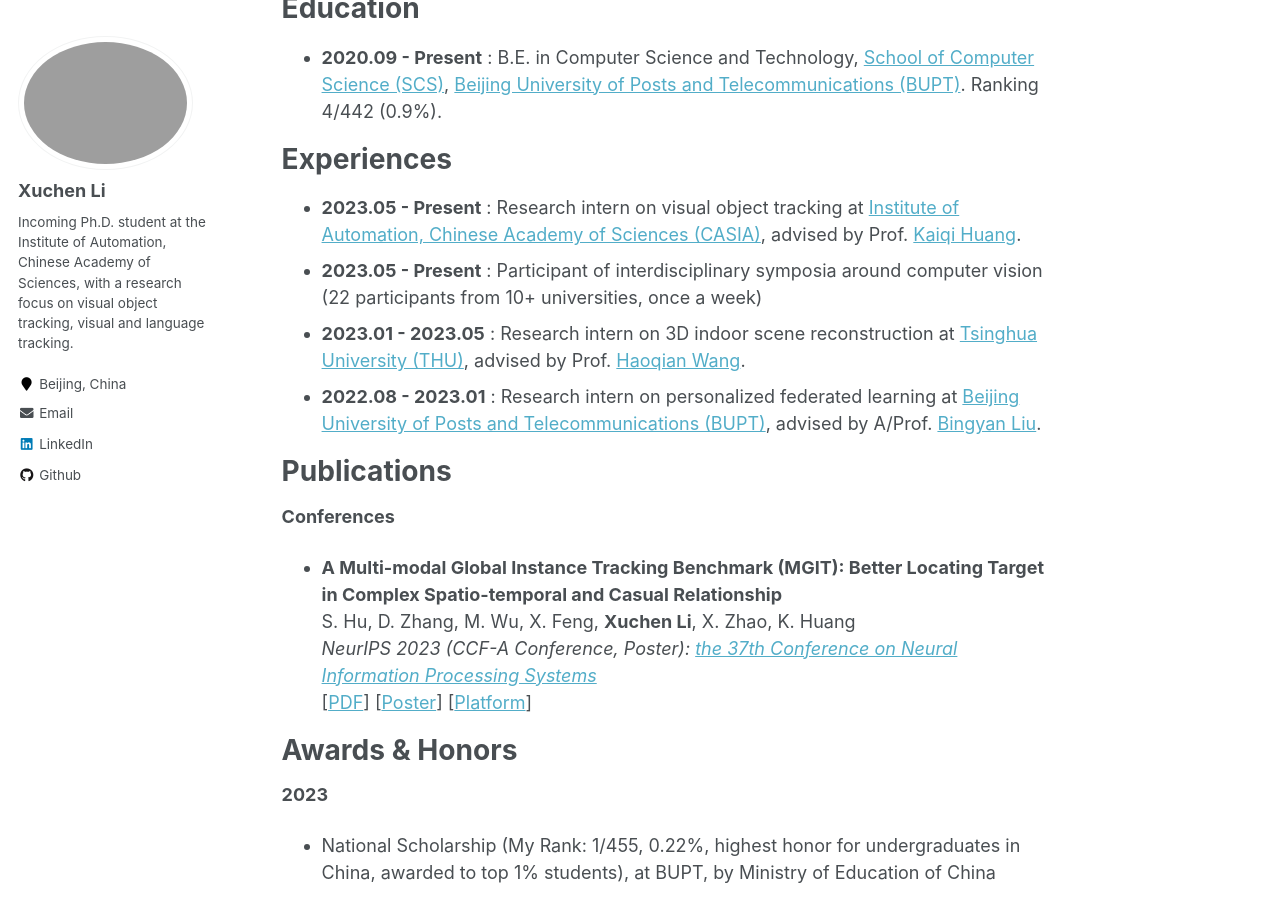
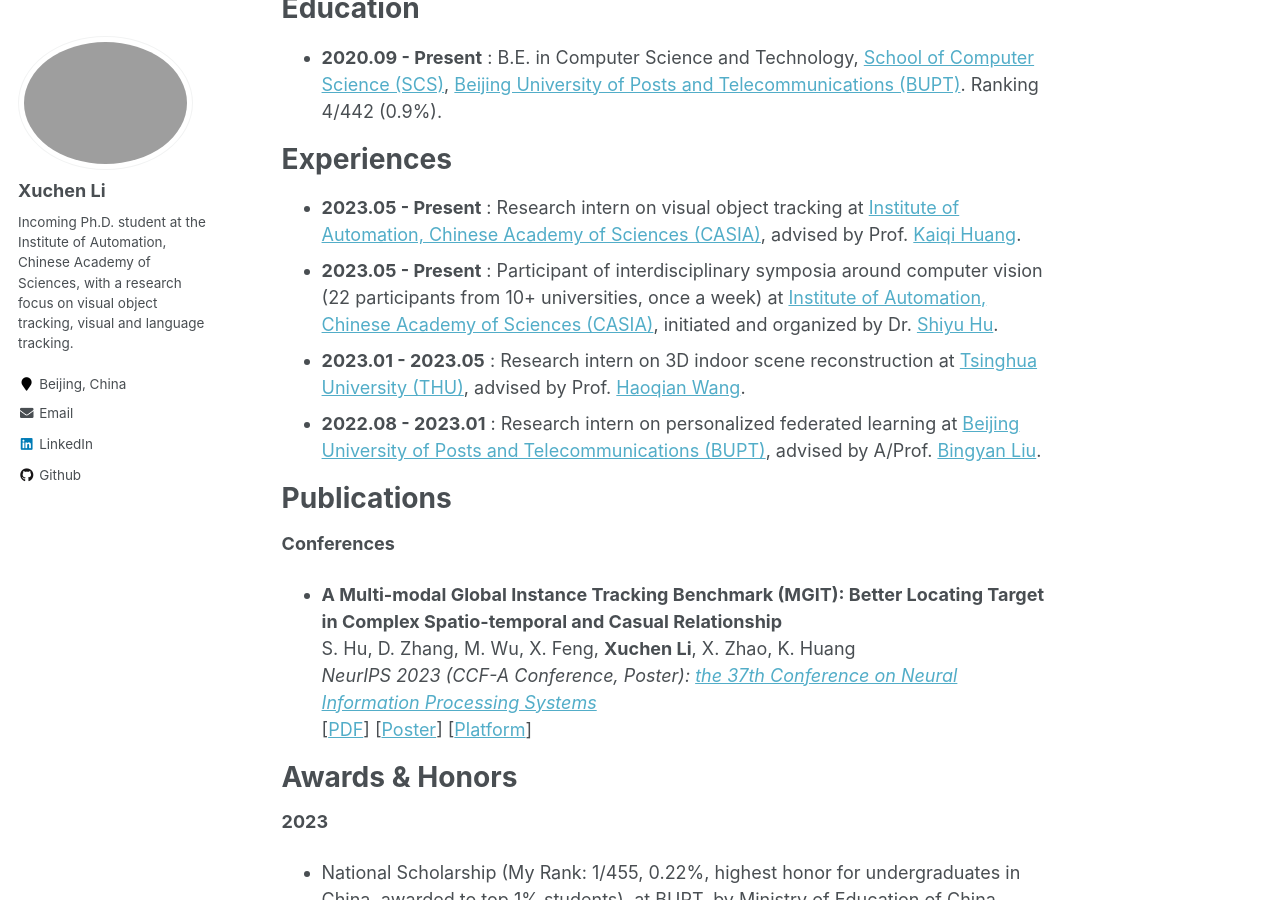
Before and after one commit to Xuchen-Li/Xuchen-Li.github.io, a Jekyll site: the page built from _pages/about.md, in a window 1280 px wide and 900 px high, scrolled down 1179 px. Built offline with Jekyll 4.4.1, drawn with Linux system fonts in a browser that asks for light colours.

Commit message:
更新 about.md

```diff
--- a/_pages/about.md
+++ b/_pages/about.md
@@ -41,7 +41,7 @@ Education
 Experiences
 ======
 * **2023.05 - Present** : Research intern on visual object tracking at [Institute of Automation, Chinese Academy of Sciences (CASIA)](http://english.ia.cas.cn/),  advised by Prof. [Kaiqi Huang](https://people.ucas.ac.cn/~huangkaiqi?language=en).
-* **2023.05 - Present** : Participant of interdisciplinary symposia around computer vision (22 participants from 10+ universities, once a week)
+* **2023.05 - Present** : Participant of interdisciplinary symposia around computer vision (22 participants from 10+ universities, once a week) at [Institute of Automation, Chinese Academy of Sciences (CASIA)](http://english.ia.cas.cn/),  initiated and organized by Dr. [Shiyu Hu](https://huuuuusy.github.io/).
 * **2023.01 - 2023.05** : Research intern on 3D indoor scene reconstruction at [Tsinghua University (THU)](https://www.tsinghua.edu.cn/en/),  advised by Prof. [Haoqian Wang](https://scholar.google.com/citations?hl=zh-CN&user=eldgnIYAAAAJ&hl=en).
 * **2022.08 - 2023.01** : Research intern on personalized federated learning at [Beijing University of Posts and Telecommunications (BUPT)](https://www.bupt.edu.cn/), advised by A/Prof. [Bingyan Liu](https://lebyni.github.io/).
 
```
